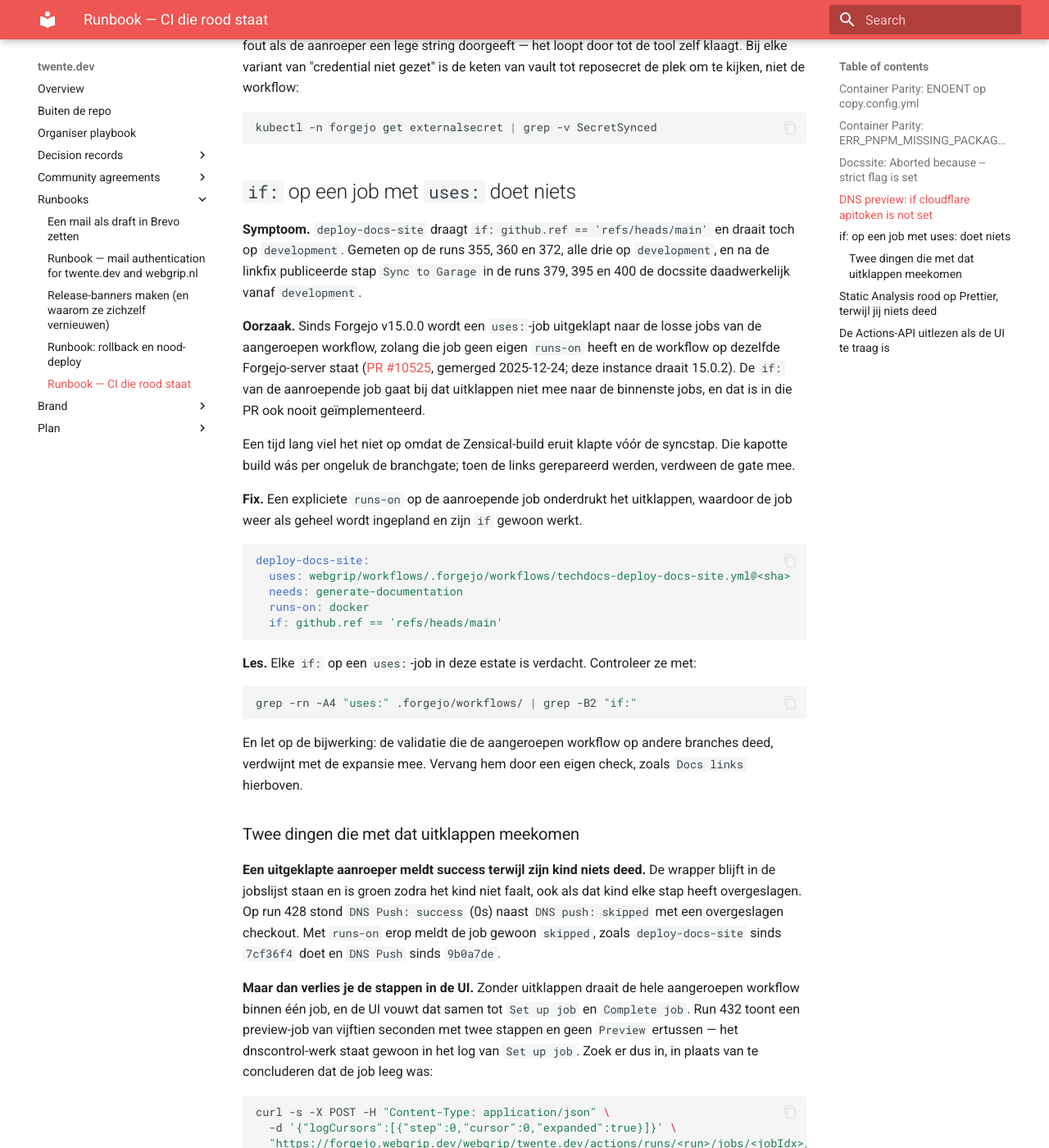
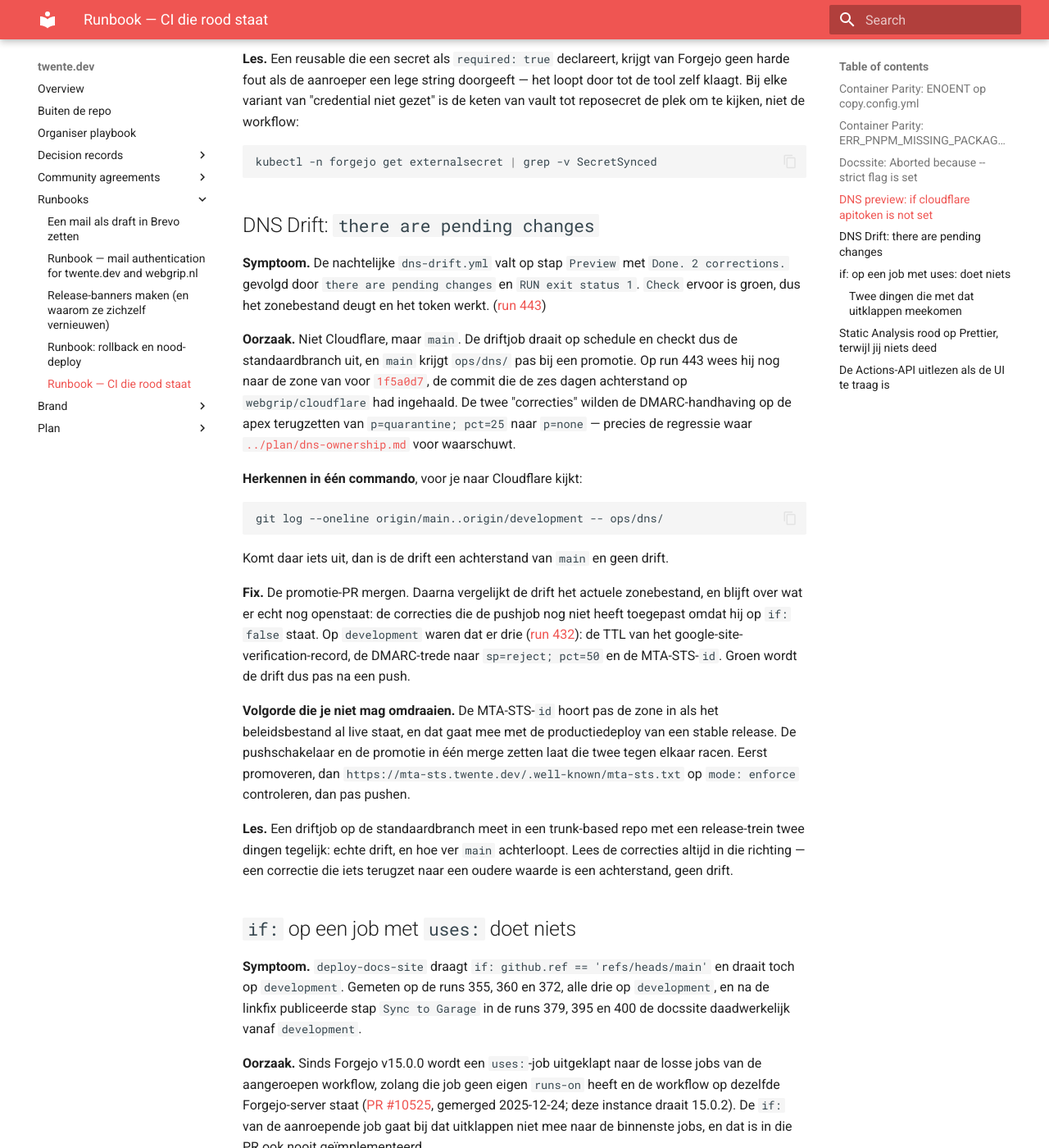
Before and after one commit to webgrip/twente.dev, an MkDocs documentation site: the page built from docs/runbooks/ci-failures.md, in a window 1280 px wide and 1400 px high, scrolled down 3214 px. Shown: the whole window at 82% size. Built offline with MkDocs 1.6.1 and Material for MkDocs 9.7.7, drawn with Linux system fonts in a browser that asks for light colours; some of the changed text lies outside the part shown.

Commit message:
docs(dns): een rode drift is meestal main die achterloopt
De nachtelijke driftjob checkt de standaardbranch uit, en main krijgt ops/dns/ pas
bij een promotie. Run 443 las daardoor een zone van voor 1f5a0d7 en stelde voor om
DMARC op de apex terug te zetten naar p=none. Het runbook zegt nu hoe je dat in één
commando van echte drift onderscheidt, en waarom de promotie voor de push moet.

Stap 5 van het plan is gedaan: webgrip/cloudflare declareert twente.dev niet meer,
dus de regel dat die repo de waarheid is, draait om. De ladders staan nu met een
kolom verklaard naast een kolom live, want die lopen uiteen zolang de push uitstaat.

Co-Authored-By: Claude Opus 5 (1M context) <noreply@anthropic.com>

````diff
--- a/docs/runbooks/ci-failures.md
+++ b/docs/runbooks/ci-failures.md
@@ -78,6 +78,8 @@ alleen nog op `main` draait, zie de volgende sectie.
 
 ## DNS preview: `if cloudflare apitoken is not set`
 
+_Opgelost op 2026-09-17: de vault-sleutel staat er, de lane komt sindsdien tot de preview._
+
 **Symptoom.** De job `DNS preview` uit `on_dns_change.yml` stopt op stap `Preview` met
 `failed to initialize DNS provider "cloudflare": if cloudflare apitoken is not set, apikey and
 apiuser must be provided`. De stap `Check` daarvoor is groen, dus het zonebestand deugt. De
@@ -128,6 +130,47 @@ kijken, niet de workflow:
 ```bash
 kubectl -n forgejo get externalsecret | grep -v SecretSynced
 ```
+
+## DNS Drift: `there are pending changes`
+
+**Symptoom.** De nachtelijke `dns-drift.yml` valt op stap `Preview` met `Done. 2 corrections.`
+gevolgd door `there are pending changes` en `RUN exit status 1`. `Check` ervoor is groen, dus
+het zonebestand deugt en het token werkt.
+([run 443](https://forgejo.webgrip.dev/webgrip/twente.dev/actions/runs/443))
+
+**Oorzaak.** Niet Cloudflare, maar `main`. De driftjob draait op schedule en checkt dus de
+standaardbranch uit, en `main` krijgt `ops/dns/` pas bij een promotie. Op run 443 wees hij nog
+naar de zone van voor [`1f5a0d7`](https://forgejo.webgrip.dev/webgrip/twente.dev/commit/1f5a0d7),
+de commit die de zes dagen achterstand op `webgrip/cloudflare` had ingehaald. De twee
+"correcties" wilden de DMARC-handhaving op de apex terugzetten van `p=quarantine; pct=25` naar
+`p=none` — precies de regressie waar
+[`../plan/dns-ownership.md`](../plan/dns-ownership.md) voor waarschuwt.
+
+**Herkennen in één commando**, voor je naar Cloudflare kijkt:
+
+```bash
+git log --oneline origin/main..origin/development -- ops/dns/
+```
+
+Komt daar iets uit, dan is de drift een achterstand van `main` en geen drift.
+
+**Fix.** De promotie-PR mergen. Daarna vergelijkt de drift het actuele zonebestand, en blijft
+over wat er echt nog openstaat: de correcties die de pushjob nog niet heeft toegepast omdat hij
+op `if: false` staat. Op `development` waren dat er drie
+([run 432](https://forgejo.webgrip.dev/webgrip/twente.dev/actions/runs/432)): de TTL van het
+google-site-verification-record, de DMARC-trede naar `sp=reject; pct=50` en de MTA-STS-`id`.
+Groen wordt de drift dus pas na een push.
+
+**Volgorde die je niet mag omdraaien.** De MTA-STS-`id` hoort pas de zone in als het
+beleidsbestand al live staat, en dat gaat mee met de productiedeploy van een stable release. De
+pushschakelaar en de promotie in één merge zetten laat die twee tegen elkaar racen. Eerst
+promoveren, dan `https://mta-sts.twente.dev/.well-known/mta-sts.txt` op `mode: enforce`
+controleren, dan pas pushen.
+
+**Les.** Een driftjob op de standaardbranch meet in een trunk-based repo met een release-trein
+twee dingen tegelijk: echte drift, en hoe ver `main` achterloopt. Lees de correcties altijd in
+die richting — een correctie die iets terugzet naar een oudere waarde is een achterstand, geen
+drift.
 
 ## `if:` op een job met `uses:` doet niets
 
````
Also changed, not shown: docs/plan/dns-ownership.md (+27 -6 lines).
